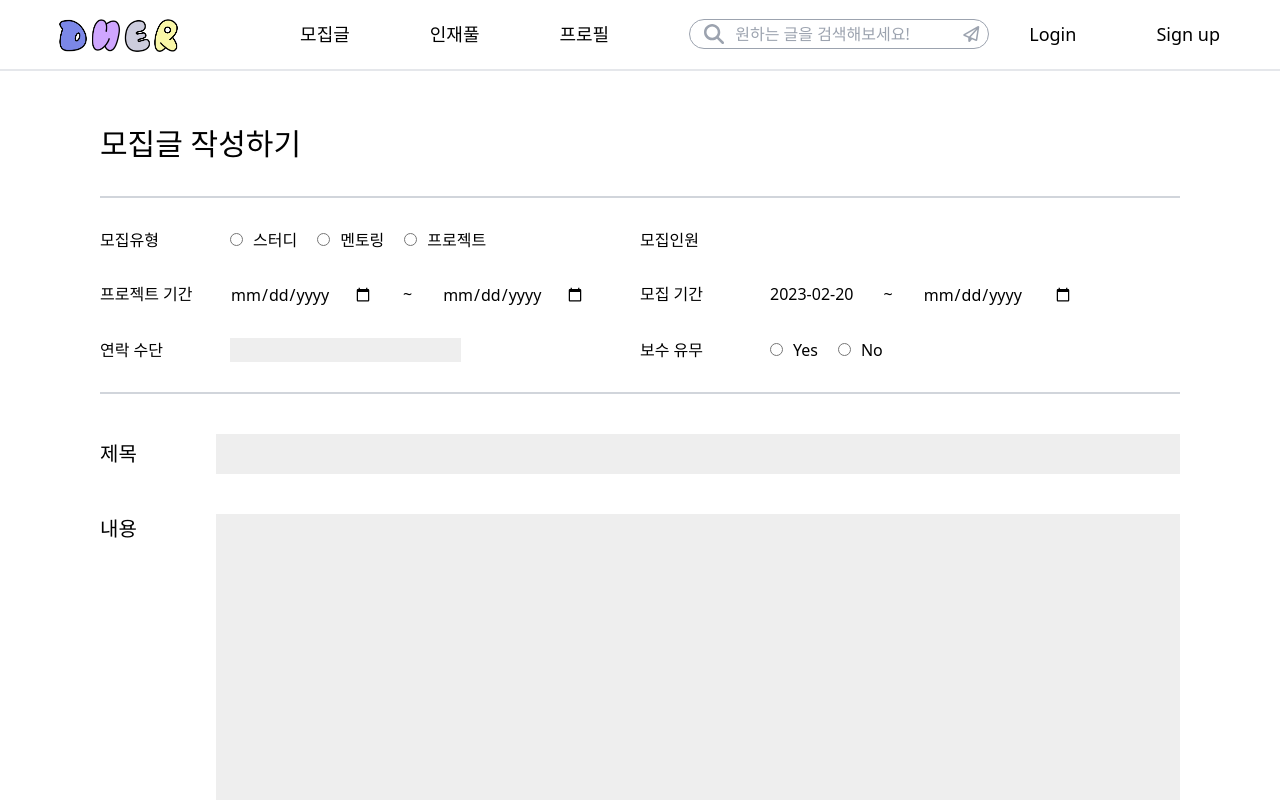
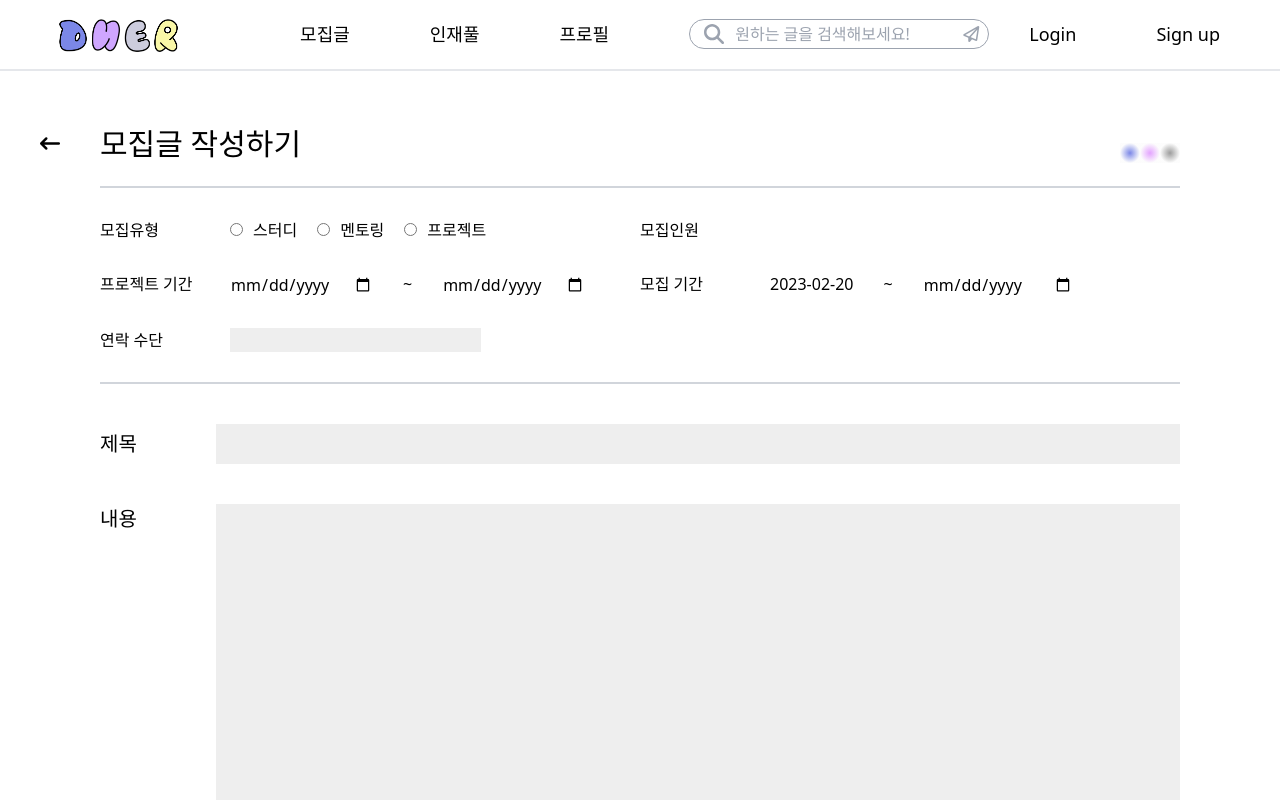
Before and after one commit to HCU-4400WON/hisbee, a React (Create React App) app in the folder src/main/frontend/: page /add in a window 1280 px wide. Shown: the top 800 px of the page. Built offline with nearby package versions, Linux system fonts and the light colour scheme.

Commit message:
:sparkles: [#72] 헤더 현재 페이지 확인 기능 추가

```diff
--- a/src/main/frontend/src/Routes/Post.tsx
+++ b/src/main/frontend/src/Routes/Post.tsx
@@ -2,6 +2,7 @@ import { departments, IPost, posts } from "api";
 import { isLoginModalState } from "components/atom";
 import Login from "components/LoginModal";
 import React, { useEffect, useState } from "react";
+import { Link } from "react-router-dom";
 import { useRecoilValue } from "recoil";
 import tw from "tailwind-styled-components";
 
@@ -48,9 +49,9 @@ mx-3
 
 const SortBox = tw.div`
 flex
-justify-end
+justify-between
 my-20
-mx-10
+mx-[30px]
 `;
 
 const SortTitle = tw.p`
@@ -311,12 +312,19 @@ bg-gray-200"
         )}
 
         <SortBox>
-          <SortTitle>Sort by</SortTitle>
-          <SortSelect onInput={onInput}>
-            <option value="최신">최신 순</option>
-            <option value="찜">찜 많은 순</option>
-            <option value="모집인원">모집 인원 마감 임박</option>
-          </SortSelect>
+          <div className="flex items-center">
+            <SortTitle>Sort by</SortTitle>
+            <SortSelect className="vertical-center" onInput={onInput}>
+              <option value="최신">최신 순</option>
+              <option value="찜">찜 많은 순</option>
+              <option value="모집인원">모집 인원 마감 임박</option>
+            </SortSelect>
+          </div>
+          <Link to="/add">
+            <button className="text-[18px] text-white border border-black py-[5px] bg-black px-[20px] ">
+              모집글 쓰기
+            </button>
+          </Link>
         </SortBox>
 
         <PostGrid>
--- a/src/main/frontend/src/Routes/PostAddForm.tsx
+++ b/src/main/frontend/src/Routes/PostAddForm.tsx
@@ -4,6 +4,7 @@ import { AnimatePresence, motion } from "framer-motion";
 import React, { useEffect, useState } from "react";
 import { useForm } from "react-hook-form";
 import { useNavigate } from "react-router";
+import { Link } from "react-router-dom";
 import tw from "tailwind-styled-components";
 
 const StyledUl = tw.ul`
@@ -55,7 +56,7 @@ border-t-2
 border-gray-300
 align-center
 py-[30px]
-mt-[30px]
+mt-[20px]
 mb-[40px]
 `;
 
@@ -266,9 +267,39 @@ function PostAddForm() {
   return (
     <form
       onSubmit={handleSubmit(onValid as any)}
-      className="px-[100px] py-[50px]"
+      className="px-[100px] py-[50px] relative"
     >
+      <Link to="/post">
+        <div className="absolute top-[62px] left-[40px]">
+          <i className="fa-solid fa-arrow-left-long text-[20px]"></i>
+        </div>
+      </Link>
+      <div className="flex justify-between items-center">
         <p className="w-full text-[30px] font-normal">모집글 작성하기</p>
+        <div className="flex h-[40px] items-end">
+          <div
+            className="w-[20px] h-[20px]"
+            style={{
+              backgroundImage:
+                "radial-gradient(closest-side, #7b87e7, rgba(235, 235, 235, 0.13) 100%)",
+            }}
+          />
+          <div
+            className="w-[20px] h-[20px]"
+            style={{
+              backgroundImage:
+                "radial-gradient(closest-side, #e3a3ff, rgba(235, 235, 235, 0.13) 100%)",
+            }}
+          />
+          <div
+            className="w-[20px] h-[20px]"
+            style={{
+              backgroundImage:
+                "radial-gradient(closest-side, #9c9c9c, rgba(235, 235, 235, 0.13) 100%)",
+            }}
+          />
+        </div>
+      </div>
       <FieldContainer>
         <FieldRow>
           <FieldBox>
@@ -523,7 +554,7 @@ function PostAddForm() {
           <FieldBox>
             <StyledFieldTitle htmlFor="contact">연락 수단</StyledFieldTitle>
             <input
-              className="bg-[#eeeeee]"
+              className="bg-[#eeeeee] px-[10px]"
               id="contact"
               type="text"
               {...register("contact", {
@@ -545,6 +576,8 @@ function PostAddForm() {
               )}
             </AnimatePresence>
           </FieldBox>
+
+          {cat === "" || cat === "study" ? null : (
             <FieldBox>
               <StyledFieldTitle>보수 유무</StyledFieldTitle>
 
@@ -587,6 +620,7 @@ function PostAddForm() {
                 )}
               </AnimatePresence>
             </FieldBox>
+          )}
         </FieldRow>
       </FieldContainer>
 
@@ -603,7 +637,7 @@ function PostAddForm() {
           })}
           id="title"
           type="text"
-          className="w-full bg-[#eeeeee] h-[40px]"
+          className="w-full bg-[#eeeeee] h-[40px] px-[10px]"
         />
         <AnimatePresence>
           {(formState.errors.title?.message as string) && (
@@ -632,7 +666,7 @@ function PostAddForm() {
             },
           })}
           id="content"
-          className="w-full bg-[#eeeeee] h-[345px]"
+          className="w-full bg-[#eeeeee] h-[345px] px-[10px] py-[10px]"
         />
         <AnimatePresence>
           {(formState.errors.content?.message as string) && (
--- a/src/main/frontend/src/components/Header.tsx
+++ b/src/main/frontend/src/components/Header.tsx
@@ -1,4 +1,4 @@
-import { Link, useNavigate } from "react-router-dom";
+import { Link, useMatch, useNavigate } from "react-router-dom";
 import { motion, useAnimation, useForceUpdate } from "framer-motion";
 import tw from "tailwind-styled-components";
 import React, { useState } from "react";
@@ -91,6 +91,10 @@ focus:outline-0
 // };
 
 function Header() {
+  const isPostURL = useMatch("/post");
+  const isPersonURL = useMatch("/person");
+  const isProfileURL = useMatch("/profile");
+
   const [isSearch, setIsSearch] = useState(true);
 
   const searchAnimate = useAnimation();
@@ -165,13 +169,19 @@ function Header() {
         </Link>
         <NavCenterBox>
           <Link to="post">
-            <NavButton>모집글</NavButton>
+            <NavButton className={`${isPostURL && "text-purple-500"} `}>
+              모집글
+            </NavButton>
           </Link>
           <Link to="person">
-            <NavButton>인재풀</NavButton>
+            <NavButton className={`${isPersonURL && "text-purple-500"} `}>
+              인재풀
+            </NavButton>
           </Link>
           <Link to="profile">
-            <NavButton>프로필</NavButton>
+            <NavButton className={`${isProfileURL && "text-purple-500"} `}>
+              프로필
+            </NavButton>
           </Link>
         </NavCenterBox>
 
```
Also changed, not shown: src/main/frontend/src/components/Footer.tsx (added). Lines whose indentation alone changed are shown as unchanged.
